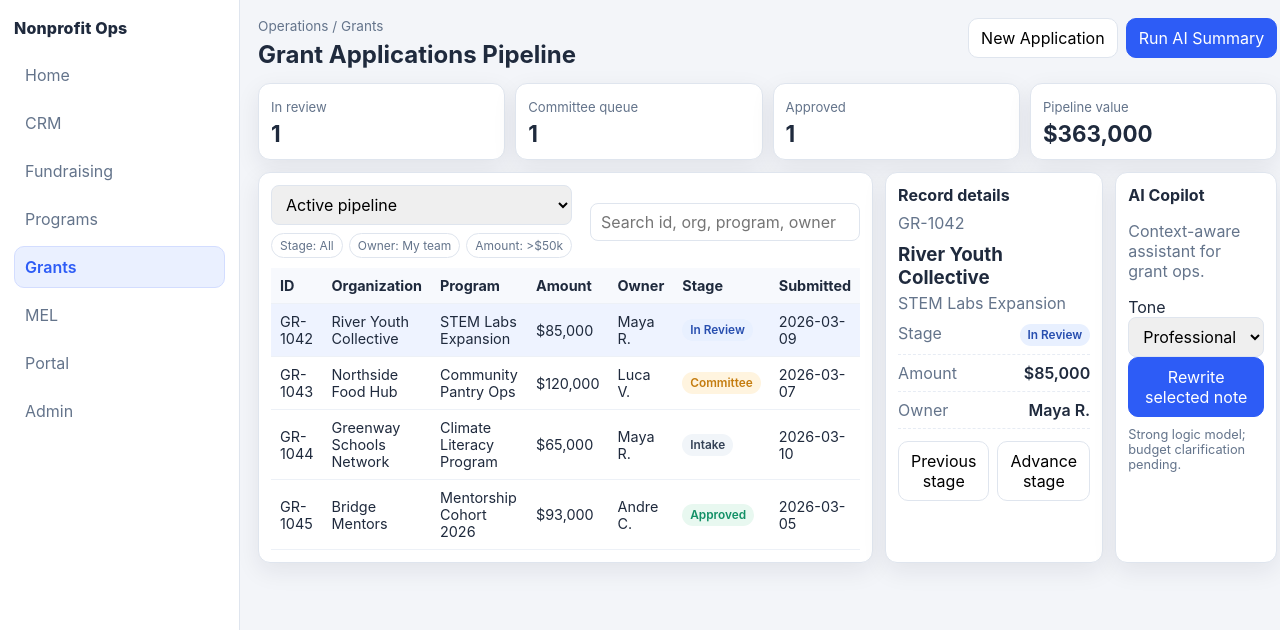
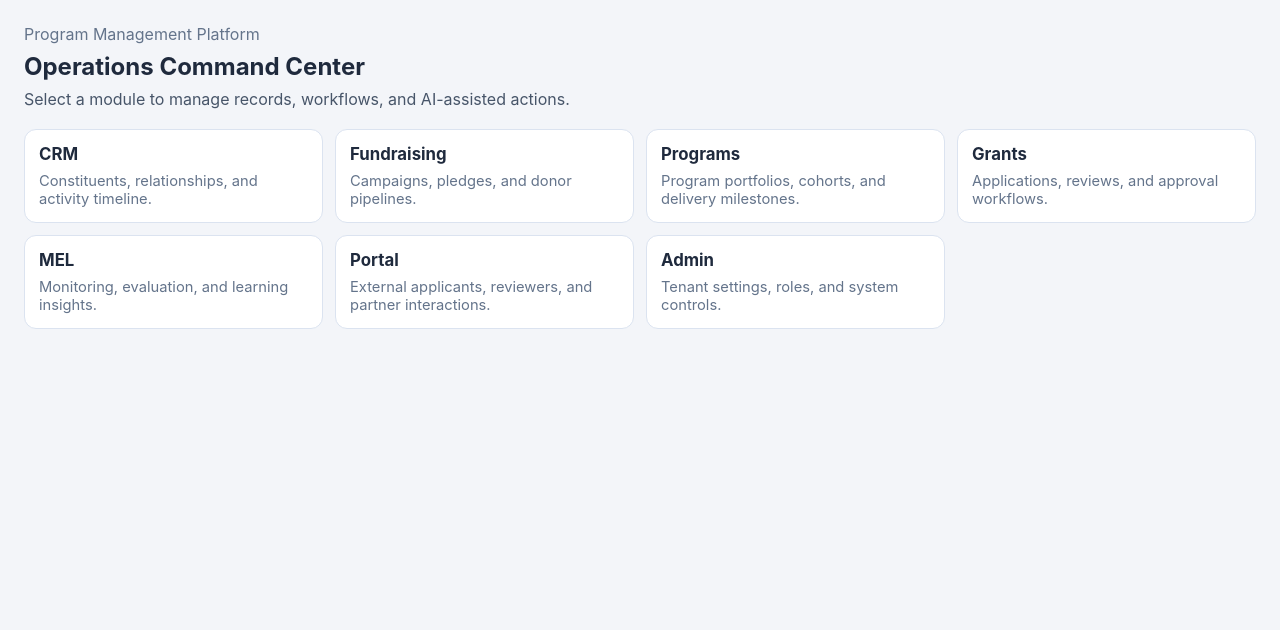
Before and after one commit to salvatoreviticchie/program-management, a Next.js app in the folder apps/web/: page / in a window 1280 px wide. Shown: the top 630 px of the page. Built offline with nearby package versions, Linux system fonts and the light colour scheme.

Commit message:
feat(phase1): add operations home and wire module UIs to module APIs

```diff
--- a/apps/web/app/page.tsx
+++ b/apps/web/app/page.tsx
@@ -1,212 +1,57 @@
-"use client";
+import Link from "next/link";
+import { moduleConfigs, type ModuleKey } from "../lib/module-data";
 
-import { useEffect, useMemo, useState } from "react";
-import type { GrantRecord, Stage } from "../lib/mockdb";
-
-const nav = [
-  "Home",
-  "CRM",
-  "Fundraising",
-  "Programs",
-  "Grants",
-  "MEL",
-  "Portal",
-  "Admin",
+const moduleOrder: ModuleKey[] = [
+  "crm",
+  "fundraising",
+  "programs",
+  "grants",
+  "mel",
+  "portal",
+  "admin",
 ];
 
-const stageLabels: Record<Stage, string> = {
-  intake: "Intake",
-  review: "In Review",
-  committee: "Committee",
-  approved: "Approved",
-  declined: "Declined",
-};
+export default function HomePage() {
+  return (
+    <main style={{ padding: 24, fontFamily: "Inter, system-ui, sans-serif" }}>
+      <header style={{ marginBottom: 20 }}>
+        <p style={{ margin: 0, color: "#64748b" }}>Program Management Platform</p>
+        <h1 style={{ margin: "8px 0" }}>Operations Command Center</h1>
+        <p style={{ margin: 0, color: "#475569" }}>
+          Select a module to manage records, workflows, and AI-assisted actions.
+        </p>
+      </header>
 
-const stageTone: Record<Stage, string> = {
-  intake: "neutral",
-  review: "info",
-  committee: "warning",
-  approved: "success",
-  declined: "danger",
-};
-
-function money(value: number) {
-  return new Intl.NumberFormat("en-US", {
-    style: "currency",
-    currency: "USD",
-    maximumFractionDigits: 0,
-  }).format(value);
-}
-
-export default function HomePage() {
-  const [records, setRecords] = useState<GrantRecord[]>([]);
-  const [activeModule, setActiveModule] = useState("Grants");
-  const [selectedId, setSelectedId] = useState<string | null>(null);
-  const [search, setSearch] = useState("");
-  const [selectedView, setSelectedView] = useState("Active pipeline");
-  const [tone, setTone] = useState<"friendly" | "professional" | "short">("professional");
-
-  useEffect(() => {
-    async function load() {
-      const res = await fetch("/api/grants");
-      const payload = await res.json();
-      setRecords(payload.data ?? []);
-      if (payload.data?.length) setSelectedId(payload.data[0].id);
-    }
-    load();
-  }, []);
-
-  const filtered = useMemo(() => {
-    const term = search.toLowerCase().trim();
-    if (!term) return records;
-
-    return records.filter((row) =>
-      [row.id, row.organization, row.program, row.owner].some((field) =>
-        field.toLowerCase().includes(term),
-      ),
-    );
-  }, [records, search]);
-
-  const selected =
-    filtered.find((record) => record.id === selectedId) ?? filtered[0] ?? records[0];
-
-  const summary = useMemo(() => {
-    const inReview = records.filter((row) => row.stage === "review").length;
-    const committee = records.filter((row) => row.stage === "committee").length;
-    const approved = records.filter((row) => row.stage === "approved").length;
-    const totalPipeline = records
-      .filter((row) => row.stage !== "declined")
-      .reduce((acc, row) => acc + row.amount, 0);
-
-    return { inReview, committee, approved, totalPipeline };
-  }, [records]);
-
-  async function patchSelected(payload: Partial<GrantRecord>) {
-    if (!selected) return;
-    const res = await fetch(`/api/grants/${selected.id}`, {
-      method: "PATCH",
-      headers: { "Content-Type": "application/json" },
-      body: JSON.stringify(payload),
-    });
-    const data = await res.json();
-    setRecords((curr) => curr.map((row) => (row.id === selected.id ? data.data : row)));
-  }
-
-  async function moveStage(direction: "next" | "previous") {
-    if (!selected) return;
-    const order: Stage[] = ["intake", "review", "committee", "approved", "declined"];
-    const current = order.indexOf(selected.stage);
-    const nextIndex = direction === "next" ? current + 1 : current - 1;
-    if (nextIndex < 0 || nextIndex >= order.length) return;
-    await patchSelected({ stage: order[nextIndex] });
-  }
-
-  async function rewriteNote() {
-    if (!selected) return;
-    const text = selected.note || `${selected.organization} - ${selected.program}`;
-    const res = await fetch("/api/ai/rewrite", {
-      method: "POST",
-      headers: { "Content-Type": "application/json" },
-      body: JSON.stringify({ text, tone }),
-    });
-    const payload = await res.json();
-    await patchSelected({ note: payload.data.rewritten });
-  }
-
-  return (
-    <div className="enterprise-shell">
-      <aside className="sidebar">
-        <div className="brand">Nonprofit Ops</div>
-        <nav>
-          {nav.map((item) => (
-            <button
-              key={item}
-              className={item === activeModule ? "active" : ""}
-              onClick={() => setActiveModule(item)}
+      <section
+        style={{
+          display: "grid",
+          gap: 12,
+          gridTemplateColumns: "repeat(auto-fit, minmax(240px, 1fr))",
+        }}
+      >
+        {moduleOrder.map((key) => {
+          const module = moduleConfigs[key];
+          return (
+            <Link
+              key={key}
+              href={`/${key}`}
+              style={{
+                border: "1px solid #dbe3f0",
+                borderRadius: 12,
+                padding: 14,
+                textDecoration: "none",
+                color: "inherit",
+                background: "#fff",
+              }}
             >
-              {item}
-            </button>
-          ))}
-        </nav>
-      </aside>
-
-      <main className="main">
-        <header className="topbar">
-          <div>
-            <p className="crumbs">Operations / {activeModule}</p>
-            <h1>Grant Applications Pipeline</h1>
-          </div>
-          <div className="top-actions">
-            <button>New Application</button>
-            <button className="primary" onClick={rewriteNote}>Run AI Summary</button>
-          </div>
-        </header>
-
-        <section className="kpis">
-          <article><span>In review</span><strong>{summary.inReview}</strong></article>
-          <article><span>Committee queue</span><strong>{summary.committee}</strong></article>
-          <article><span>Approved</span><strong>{summary.approved}</strong></article>
-          <article><span>Pipeline value</span><strong>{money(summary.totalPipeline)}</strong></article>
-        </section>
-
-        <section className="workspace">
-          <div className="table-area panel">
-            <div className="table-toolbar">
-              <div className="left">
-                <select value={selectedView} onChange={(e) => setSelectedView(e.target.value)}>
-                  <option>Active pipeline</option><option>Needs review</option><option>Approved this month</option>
-                </select>
-                <div className="chips"><span>Stage: All</span><span>Owner: My team</span><span>Amount: &gt;$50k</span></div>
-              </div>
-              <input placeholder="Search id, org, program, owner" value={search} onChange={(e) => setSearch(e.target.value)} />
-            </div>
-
-            <table>
-              <thead><tr><th>ID</th><th>Organization</th><th>Program</th><th>Amount</th><th>Owner</th><th>Stage</th><th>Submitted</th></tr></thead>
-              <tbody>
-                {filtered.map((row) => (
-                  <tr key={row.id} className={selected?.id === row.id ? "selected" : ""} onClick={() => setSelectedId(row.id)}>
-                    <td>{row.id}</td><td>{row.organization}</td><td>{row.program}</td><td>{money(row.amount)}</td><td>{row.owner}</td>
-                    <td><span className={`badge ${stageTone[row.stage]}`}>{stageLabels[row.stage]}</span></td><td>{row.submittedAt}</td>
-                  </tr>
-                ))}
-              </tbody>
-            </table>
-          </div>
-
-          <aside className="detail-area panel">
-            <h2>Record details</h2>
-            {selected ? (
-              <>
-                <p className="record-id">{selected.id}</p>
-                <h3>{selected.organization}</h3>
-                <p>{selected.program}</p>
-                <dl>
-                  <div><dt>Stage</dt><dd><span className={`badge ${stageTone[selected.stage]}`}>{stageLabels[selected.stage]}</span></dd></div>
-                  <div><dt>Amount</dt><dd>{money(selected.amount)}</dd></div>
-                  <div><dt>Owner</dt><dd>{selected.owner}</dd></div>
-                </dl>
-                <div className="detail-actions"><button onClick={() => moveStage("previous")}>Previous stage</button><button onClick={() => moveStage("next")}>Advance stage</button></div>
-              </>
-            ) : <p>No record selected.</p>}
-          </aside>
-
-          <aside className="ai-area panel">
-            <h2>AI Copilot</h2>
-            <p>Context-aware assistant for grant ops.</p>
-            <label>
-              Tone
-              <select value={tone} onChange={(e) => setTone(e.target.value as "friendly" | "professional" | "short")}>
-                <option value="professional">Professional</option>
-                <option value="friendly">Friendly</option>
-                <option value="short">Short</option>
-              </select>
-            </label>
-            <button className="primary" onClick={rewriteNote}>Rewrite selected note</button>
-            <p className="small">{selected?.note ?? "No note yet."}</p>
-          </aside>
-        </section>
-      </main>
-    </div>
+              <h2 style={{ margin: "0 0 8px", fontSize: "1.05rem" }}>{module.title}</h2>
+              <p style={{ margin: 0, color: "#64748b", fontSize: "0.92rem" }}>
+                {module.subtitle}
+              </p>
+            </Link>
+          );
+        })}
+      </section>
+    </main>
   );
 }
```
Also changed, not shown: apps/web/app/module-page.tsx (+31 -11 lines).
